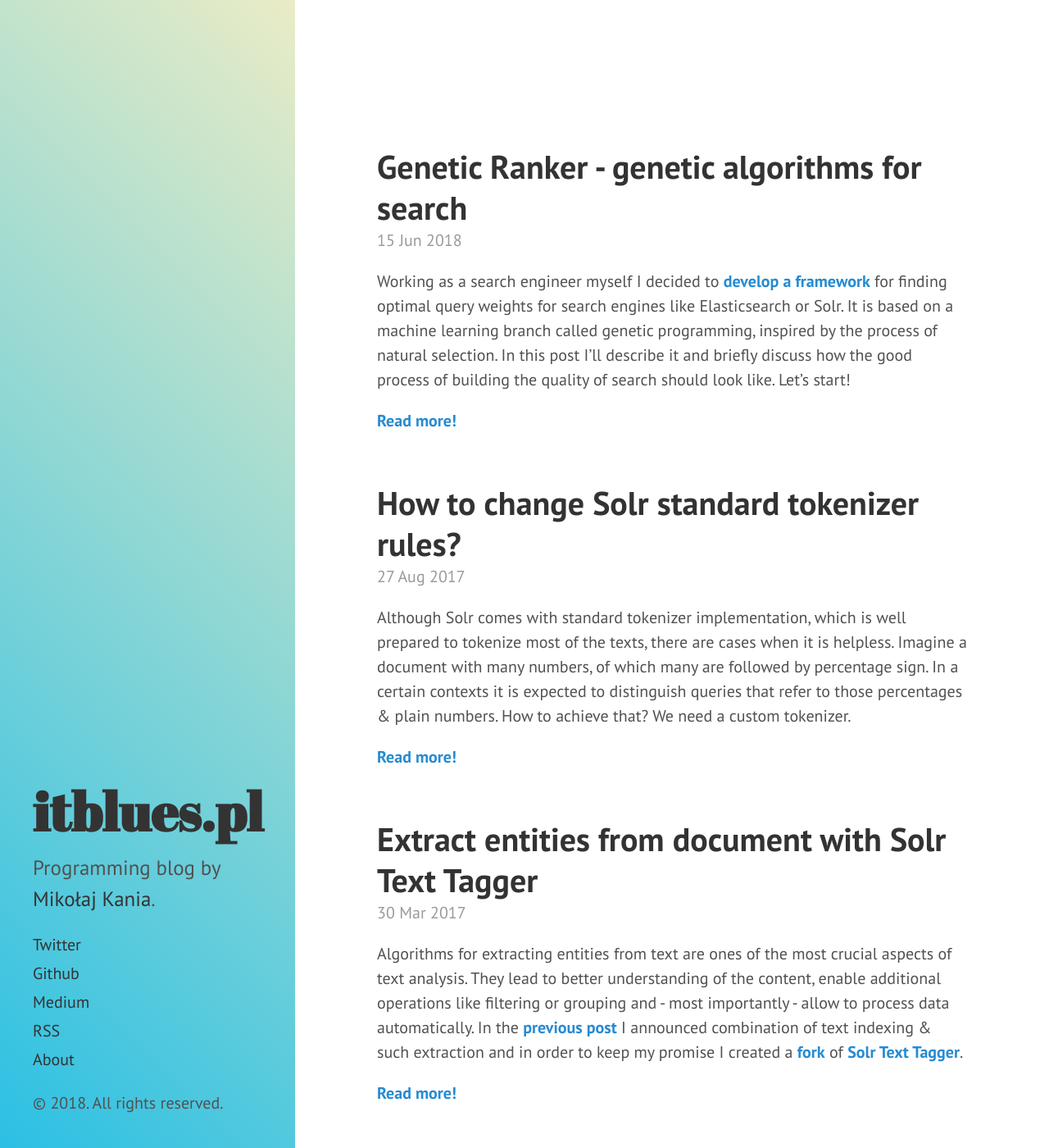
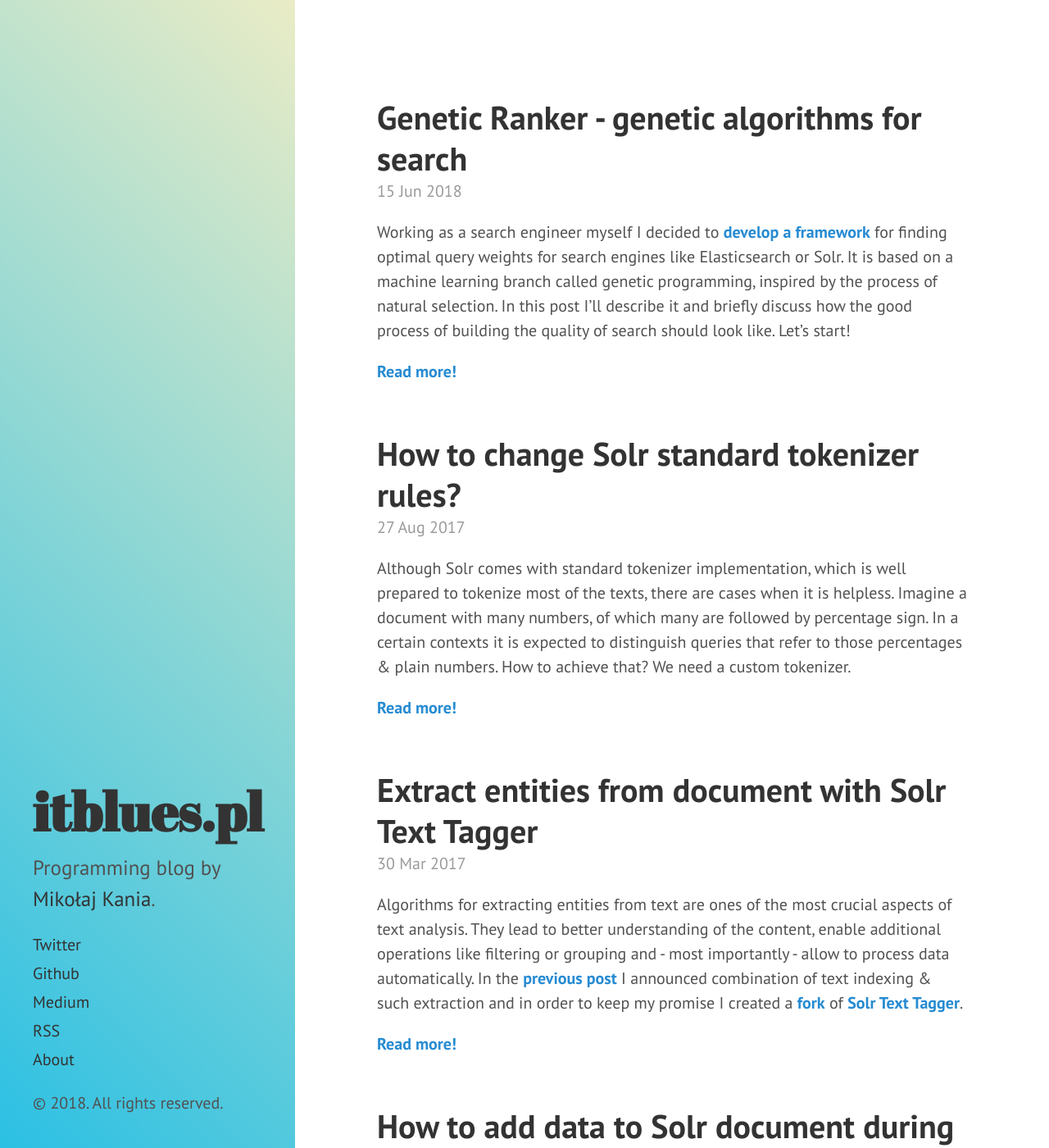
Before and after one commit to mikolajkania/mikolajkania.github.io, a Jekyll site: the page built from index.html, in a window 1280 px wide and 1400 px high. Shown: the whole window at 82% size. Built offline with Jekyll 4.4.1, drawn with Linux system fonts in a browser that asks for light colours; the list of posts is cut into pages by our own code.

Commit message:
Better mobile readability

```diff
--- a/public/css/hyde.css
+++ b/public/css/hyde.css
@@ -98,6 +98,12 @@
   font-weight: bold;
 }
 
+@media(max-width: 768px) {
+    .sidebar-nav {
+        display: none;
+    }
+}
+
 /* Sticky sidebar
  *
  * Add the `sidebar-sticky` class to the sidebar's container to affix it the
@@ -121,8 +127,8 @@
  */
 
 .content {
-  padding-top:    4rem;
-  padding-bottom: 4rem;
+  padding-top:    1rem;
+  padding-bottom: 1rem;
 }
 
 @media (min-width: 48em) {
```
